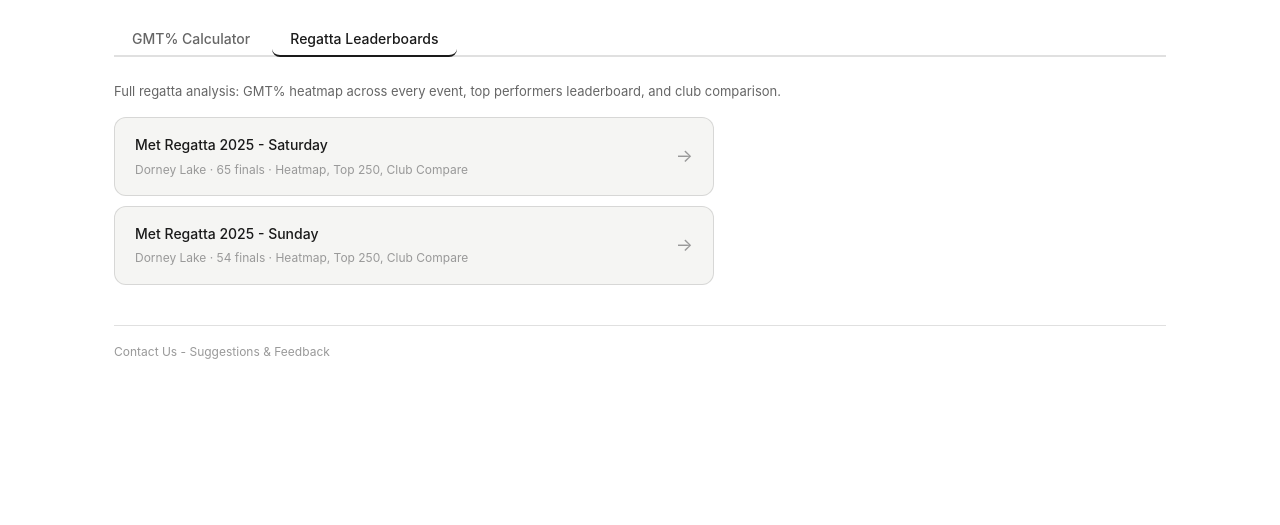
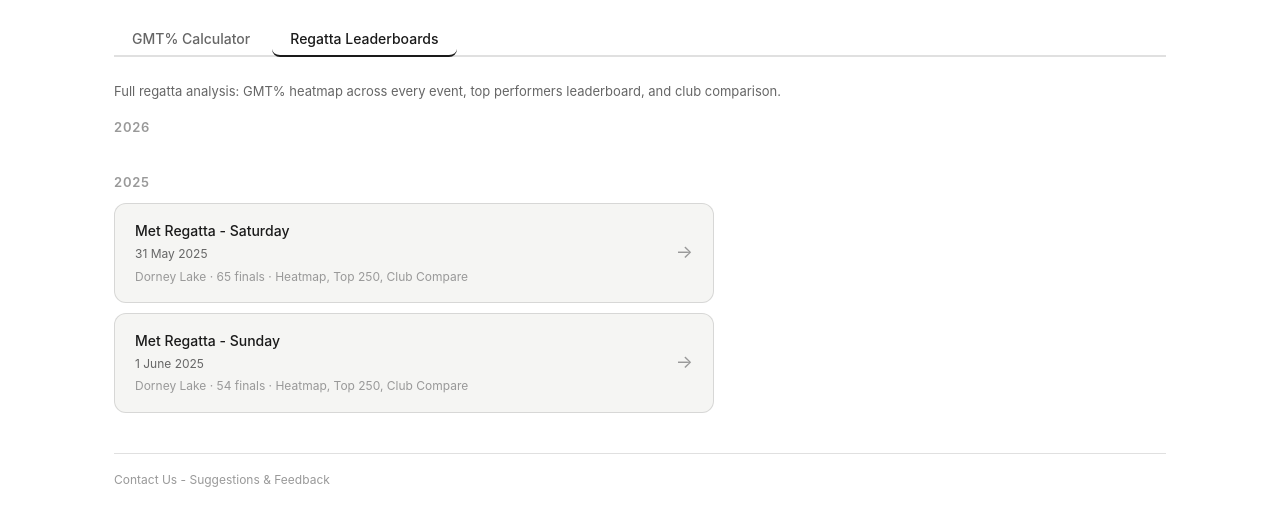
Before and after one commit to peterocall101/RowingTools, a plain HTML site: page index.html in a window 1280 px wide. Both pictures are taken after a click on the button "Regatta Leaderboards". Shown: the part 87-612 px from the top of the page. Drawn offline with Linux system fonts and the light colour scheme.

Commit message:
add dates to regattas in regatta leaderboard

```diff
--- a/index.html
+++ b/index.html
@@ -126,10 +126,13 @@
 .prog-delta{font-weight:600;font-size:13px;min-width:54px;text-align:right;font-variant-numeric:tabular-nums}
 .prog-note{color:var(--text3);font-size:11px;min-width:90px}
 .prog-pos{color:#0F6E56}.prog-neg{color:#993C1D}
+.lb-year-section{margin-bottom:24px}
+.lb-year{font-size:13px;font-weight:600;color:var(--text3);text-transform:uppercase;letter-spacing:.06em;margin-bottom:10px}
 .lb-grid{display:flex;flex-direction:column;gap:10px;max-width:600px}
 .lb-card{display:flex;justify-content:space-between;align-items:center;background:var(--bg2);border:1px solid var(--border);border-radius:var(--rl);padding:1rem 1.25rem;text-decoration:none;color:var(--text);transition:background .1s}
 .lb-card:hover{background:var(--bg3)}
-.lb-card-name{font-size:14px;font-weight:500;margin-bottom:3px}
+.lb-card-name{font-size:14px;font-weight:500;margin-bottom:2px}
+.lb-card-date{font-size:12px;color:var(--text2);margin-bottom:3px}
 .lb-card-meta{font-size:12px;color:var(--text3)}
 .lb-arrow{font-size:18px;color:var(--text3);flex-shrink:0;margin-left:12px}
 .sec{display:none}.sec.active{display:block}
@@ -248,21 +251,31 @@
 
 <div id="sec-leaderboards" class="sec">
   <p class="info">Full regatta analysis: GMT% heatmap across every event, top performers leaderboard, and club comparison.</p>
+  <div class="lb-year-section">
+    <div class="lb-year">2026</div>
+    <div class="lb-grid">
+    </div>
+  </div>
+  <div class="lb-year-section">
+    <div class="lb-year">2025</div>
     <div class="lb-grid">
       <a href="heatmap-metsat25.html" class="lb-card">
         <div>
-        <div class="lb-card-name">Met Regatta 2025 - Saturday</div>
+          <div class="lb-card-name">Met Regatta - Saturday</div>
+          <div class="lb-card-date">31 May 2025</div>
           <div class="lb-card-meta">Dorney Lake · 65 finals · Heatmap, Top 250, Club Compare</div>
         </div>
         <span class="lb-arrow">→</span>
       </a>
       <a href="heatmap-metsun25.html" class="lb-card">
         <div>
-        <div class="lb-card-name">Met Regatta 2025 - Sunday</div>
+          <div class="lb-card-name">Met Regatta - Sunday</div>
+          <div class="lb-card-date">1 June 2025</div>
           <div class="lb-card-meta">Dorney Lake · 54 finals · Heatmap, Top 250, Club Compare</div>
         </div>
         <span class="lb-arrow">→</span>
       </a>
+    </div>
   </div>
 </div><!-- /sec-leaderboards -->
 
```
Lines whose indentation alone changed are shown as unchanged.
